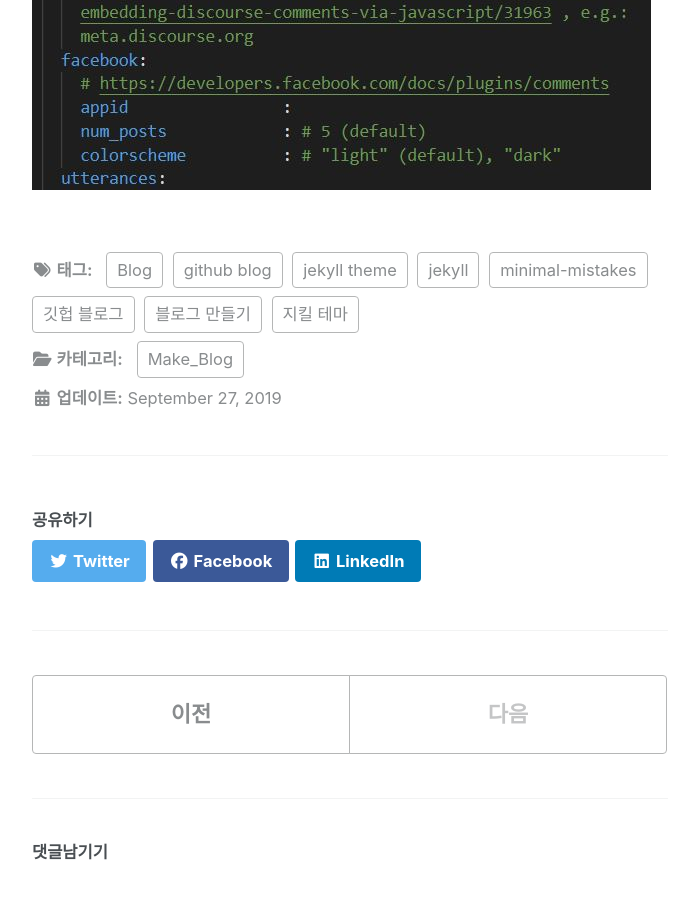
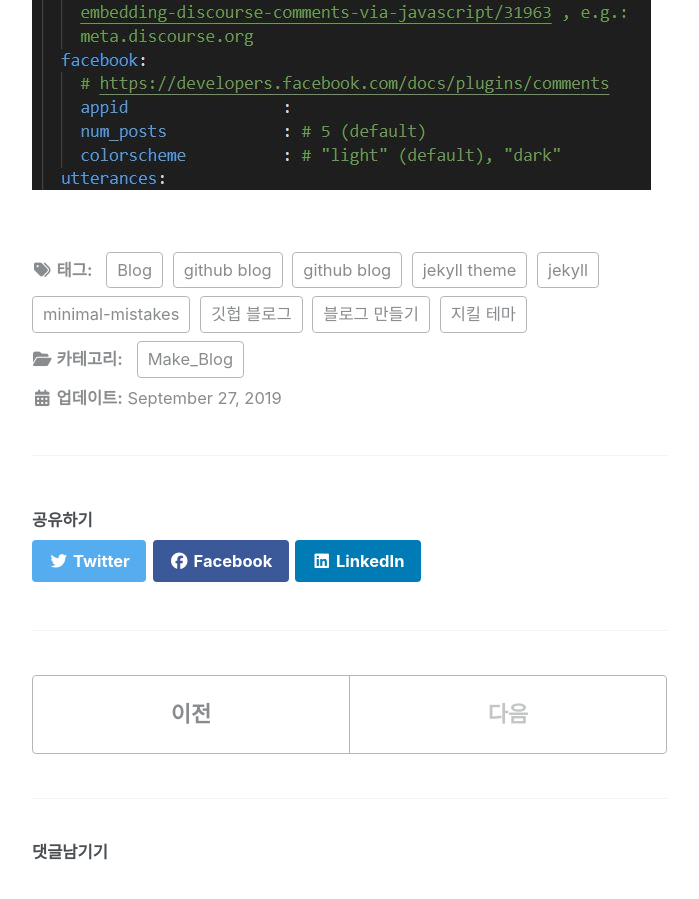
Before and after one commit to WONILLISM/wonillism.github.io, a Jekyll site: the page built from _posts/2019-11-02-Makeblog-Breakminimalmistakes-01.md, in a window 1280 px wide and 900 px high, scrolled down 3696 px. Shown: the whole window, without its empty margins (290-989 px from the left). Built offline with Jekyll 4.4.1, drawn with Linux system fonts in a browser that asks for light colours; cached includes are drawn as plain includes; nearby versions of some CDN libraries; comment, search, counter and statistics services are not loaded.

Commit message:
minimal-mistakes 포스팅 01

```diff
--- a/_posts/2019-11-02-Makeblog-Breakminimalmistakes-01.md
+++ b/_posts/2019-11-02-Makeblog-Breakminimalmistakes-01.md
@@ -13,6 +13,7 @@ tags:
     - jekyll theme
     - 지킬 테마
     - minimal-mistakes
+    - github blog
 last_modified_at: 2019-09-27
 ---
 ![](assets/../../assets/Make_Blog/2019-11-02-Makeblog-Breakminimalmistakes-01-img01.jpg)
```
